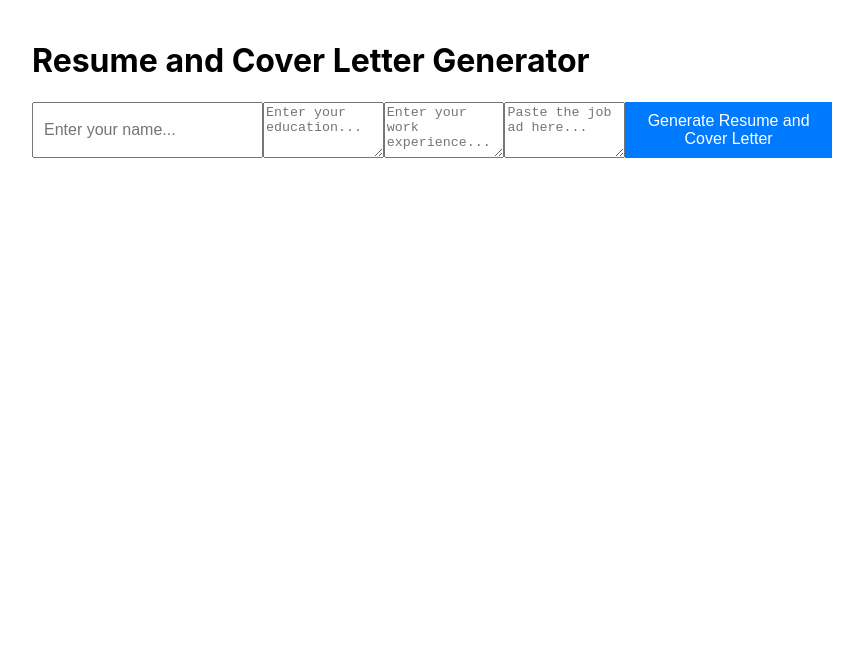
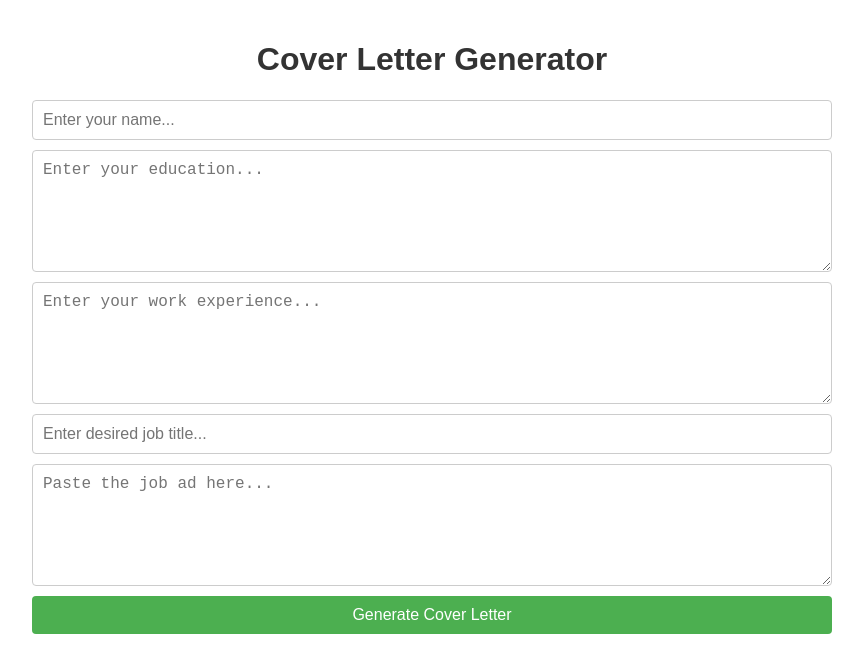
Before and after one commit to andregranberg/resumeAI, a React (Create React App) app: page / in a window 1280 px wide. Shown: the top 672 px of the page, without its empty margins (208-1071 px from the left). Built offline with nearby package versions, Linux system fonts and the light colour scheme; what ollama would draw is missing.

Commit message:
improved the ux a bit

```diff
--- a/package.json
+++ b/package.json
@@ -7,10 +7,12 @@
     "@testing-library/react": "^13.4.0",
     "@testing-library/user-event": "^13.5.0",
     "axios": "^1.7.4",
+    "firebase": "^10.13.0",
     "http-proxy-middleware": "^3.0.0",
     "ollama": "^0.5.8",
     "react": "^18.3.1",
     "react-dom": "^18.3.1",
+    "react-firebase-hooks": "^5.1.1",
     "react-scripts": "5.0.1",
     "web-vitals": "^2.1.4"
   },
--- a/src/App.css
+++ b/src/App.css
@@ -2,48 +2,77 @@
   max-width: 800px;
   margin: 0 auto;
   padding: 20px;
+  font-family: Arial, sans-serif;
 }
 
-.chat-container {
-  border: 1px solid #ccc;
-  border-radius: 5px;
-  padding: 10px;
-  height: 400px;
-  overflow-y: auto;
-  margin-bottom: 20px;
-}
-
-.message {
-  margin-bottom: 10px;
-}
-
-.user {
-  text-align: right;
-}
-
-.assistant {
-  text-align: left;
+h1 {
+  text-align: center;
+  color: #333;
 }
 
 .input-container {
   display: flex;
+  flex-direction: column;
+  gap: 10px;
+  margin-bottom: 20px;
 }
 
-input {
-  flex-grow: 1;
+.input-container input,
+.input-container textarea {
   padding: 10px;
   font-size: 16px;
+  border: 1px solid #ccc;
+  border-radius: 4px;
+}
+
+.input-container textarea {
+  height: 100px;
+  resize: vertical;
+}
+
+.result-container {
+  margin-top: 20px;
+}
+
+.result-text {
+  width: 100%;
+  height: 400px;
+  padding: 10px;
+  font-size: 16px;
+  line-height: 1.5;
+  border: 1px solid #ccc;
+  border-radius: 4px;
+  resize: vertical;
 }
 
 button {
   padding: 10px 20px;
   font-size: 16px;
-  background-color: #007bff;
+  cursor: pointer;
+  background-color: #4CAF50;
   color: white;
   border: none;
-  cursor: pointer;
+  border-radius: 4px;
+  transition: background-color 0.3s;
+}
+
+button:hover {
+  background-color: #45a049;
 }
 
 button:disabled {
-  background-color: #ccc;
+  background-color: #cccccc;
+  cursor: not-allowed;
 }
+
+.copy-container {
+  display: flex;
+  align-items: center;
+  margin-bottom: 10px;
+}
+
+.copied-message {
+  margin-left: 10px;
+  color: #4CAF50;
+  font-size: 14px;
+}
--- a/src/App.js
+++ b/src/App.js
@@ -1,4 +1,4 @@
-import React, { useState } from 'react';
+import React, { useState, useRef, useEffect } from 'react';
 import { Ollama } from 'ollama/browser';
 import './App.css';
 
@@ -8,20 +8,24 @@ function App() {
   const [name, setName] = useState('');
   const [education, setEducation] = useState('');
   const [experience, setExperience] = useState('');
+  const [jobTitle, setJobTitle] = useState('');
   const [jobAd, setJobAd] = useState('');
   const [result, setResult] = useState('');
   const [isLoading, setIsLoading] = useState(false);
+  const [copied, setCopied] = useState(false);
+  const resultRef = useRef(null);
 
-  const generateResume = async () => {
+  const generateCoverLetter = async () => {
     setIsLoading(true);
-    const prompt = `Your job is to create a resume and personal letter for this person, and for this job ad.
+    const prompt = `Your job is to create a personalized cover letter for this person applying for the specified job.
 
     Name: ${name}
     Education: ${education}
     Work Experience: ${experience}
+    Desired Job Title: ${jobTitle}
     Job Ad: ${jobAd}
 
-    Please provide a well-formatted resume and a personalized cover letter based on this information.`;
+    Please provide a well-written, professional cover letter based on this information. The letter should highlight the applicant's relevant skills and experiences, and explain why they are a good fit for the position.`;
 
     try {
       const response = await ollama.chat({
@@ -38,9 +42,26 @@ function App() {
     setIsLoading(false);
   };
 
+  const copyToClipboard = () => {
+    if (resultRef.current) {
+      resultRef.current.select();
+      document.execCommand('copy');
+      setCopied(true);
+    }
+  };
+
+  useEffect(() => {
+    if (copied) {
+      const timer = setTimeout(() => {
+        setCopied(false);
+      }, 2000);
+      return () => clearTimeout(timer);
+    }
+  }, [copied]);
+
   return (
     <div className="App">
-      <h1>Resume and Cover Letter Generator</h1>
+      <h1>Cover Letter Generator</h1>
       <div className="input-container">
         <input
           type="text"
@@ -58,19 +79,34 @@ function App() {
           onChange={(e) => setExperience(e.target.value)}
           placeholder="Enter your work experience..."
         />
+        <input
+          type="text"
+          value={jobTitle}
+          onChange={(e) => setJobTitle(e.target.value)}
+          placeholder="Enter desired job title..."
+        />
         <textarea
           value={jobAd}
           onChange={(e) => setJobAd(e.target.value)}
           placeholder="Paste the job ad here..."
         />
-        <button onClick={generateResume} disabled={isLoading}>
-          {isLoading ? 'Generating...' : 'Generate Resume and Cover Letter'}
+        <button onClick={generateCoverLetter} disabled={isLoading}>
+          {isLoading ? 'Generating...' : 'Generate Cover Letter'}
         </button>
       </div>
       {result && (
         <div className="result-container">
-          <h2>Generated Resume and Cover Letter:</h2>
-          <pre>{result}</pre>
+          <h2>Generated Cover Letter:</h2>
+          <div className="copy-container">
+            <button onClick={copyToClipboard}>Copy to Clipboard</button>
+            {copied && <span className="copied-message">Copied to clipboard</span>}
+          </div>
+          <textarea
+            ref={resultRef}
+            value={result}
+            readOnly
+            className="result-text"
+          />
         </div>
       )}
     </div>
```
Also changed, not shown: 1 other file (tests, documents, lock files or other folders).
